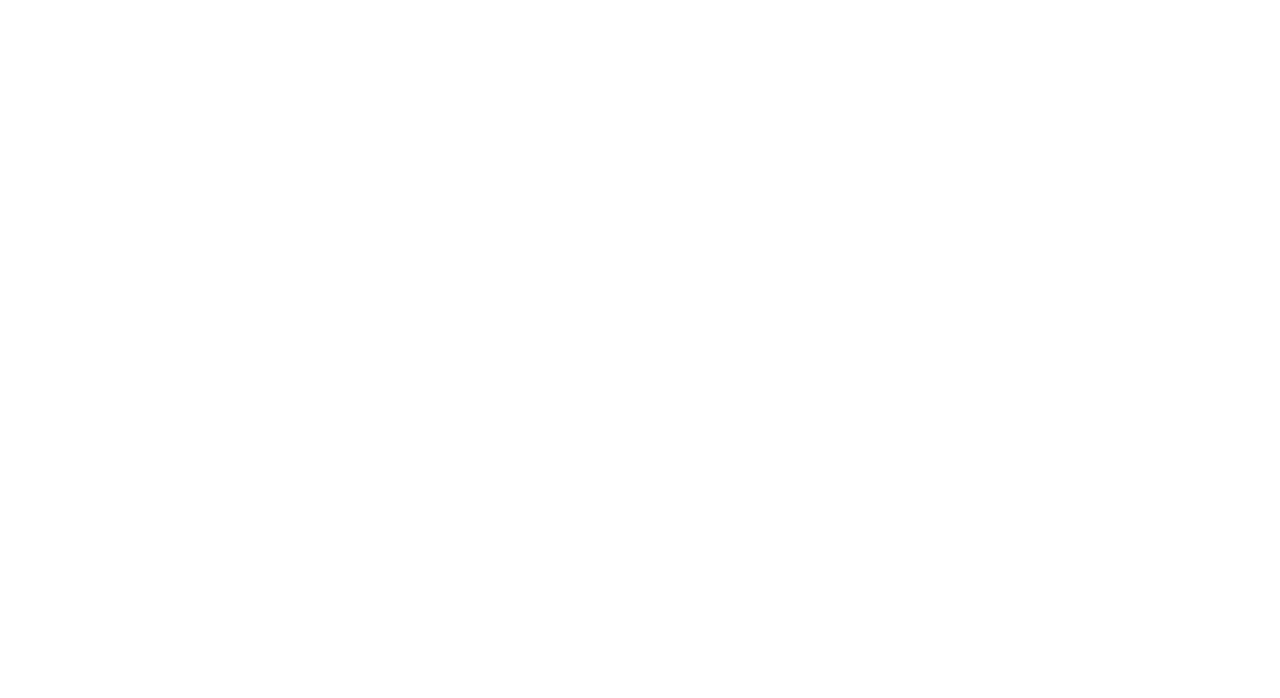
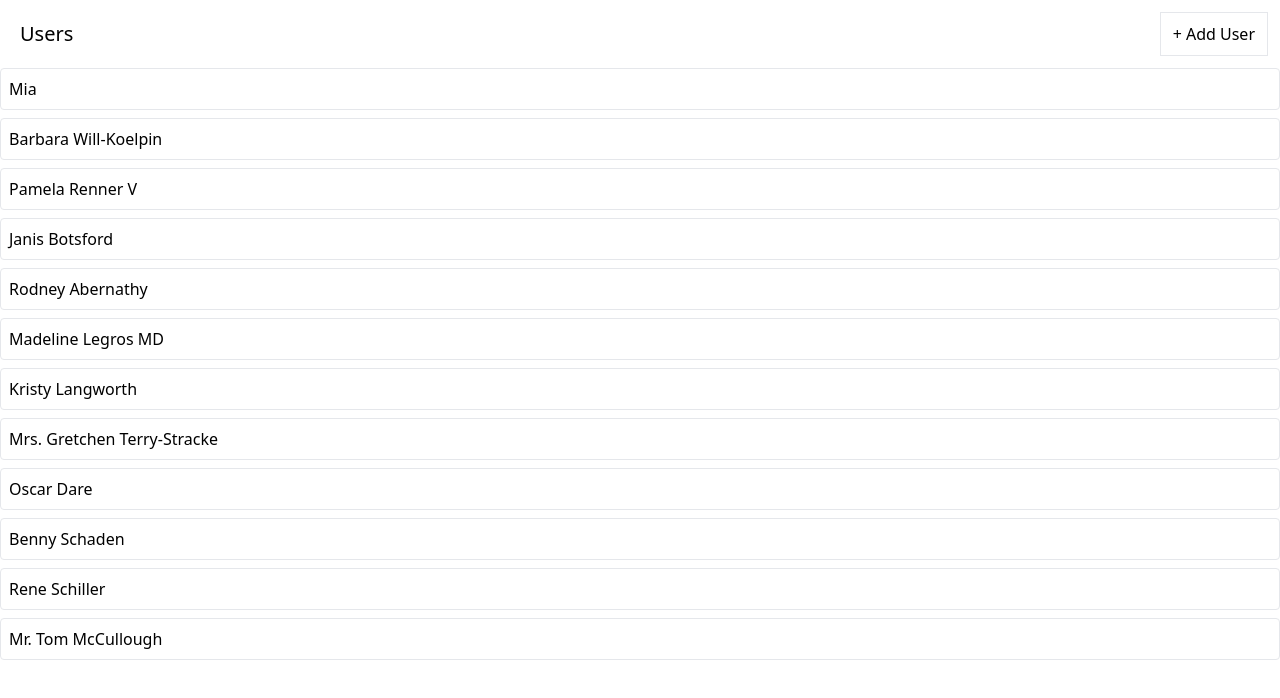
Before and after one commit to LombardiniJere/MediaVarious-ReactApp, a React (Create React App) app: page / in a window 1280 px wide. Shown: the top 698 px of the page. Built offline with nearby package versions, Linux system fonts and the light colour scheme; data requests are answered from the project's data file.

Commit message:
useThunk & hooks

```diff
--- a/db.json
+++ b/db.json
@@ -1,5 +1,54 @@
 {
-  "users": [ { "name": "Mia" }],
+  "users": [
+    {
+      "id": 1,
+      "name": "Mia"
+    },
+    {
+      "name": "Barbara Will-Koelpin",
+      "id": 2
+    },
+    {
+      "name": "Pamela Renner V",
+      "id": 3
+    },
+    {
+      "name": "Janis Botsford",
+      "id": 4
+    },
+    {
+      "name": "Rodney Abernathy",
+      "id": 5
+    },
+    {
+      "name": "Madeline Legros MD",
+      "id": 6
+    },
+    {
+      "name": "Kristy Langworth",
+      "id": 7
+    },
+    {
+      "name": "Mrs. Gretchen Terry-Stracke",
+      "id": 8
+    },
+    {
+      "name": "Oscar Dare",
+      "id": 9
+    },
+    {
+      "name": "Benny Schaden",
+      "id": 10
+    },
+    {
+      "name": "Rene Schiller",
+      "id": 11
+    },
+    {
+      "name": "Mr. Tom McCullough",
+      "id": 12
+    }
+  ],
   "albums": [],
   "photos": []
 }
--- a/src/components/UsersList.js
+++ b/src/components/UsersList.js
@@ -1,29 +1,55 @@
 import { useEffect } from "react";
-import { useDispatch, useSelector } from "react-redux";
-import { fetchUsers } from "../store/thunks/fetchUsers";
+import { useSelector } from "react-redux";
+import { fetchUsers, addUser } from "../store";
+import { useThunk } from "../hooks/use-thunk";
+import Button from "./Button";
 import Skeleton from "./Skeleton";
 
-function UserList () {
-  const dispatch = useDispatch();
-  const { isLoading, data, error } = useSelector((state) => {
+function UserList() {
+  const [ doFetchUsers, isLoadingUsers, loadingUsersError ] = useThunk(fetchUsers);
+  const [ doCreateUser, isCreatingUser, creatingUserError] = useThunk(addUser);
+
+  const { data } = useSelector((state) => {
     return state.users;
   });
 
   useEffect(() => {
-    dispatch(fetchUsers());
-  }, [dispatch]);
+    doFetchUsers();
+  },[doFetchUsers]);
+
+  const handleAddUser = () => {
+    doCreateUser();
+  };
 
   // times={6} : number of gray color bars loading
-  if (isLoading) {
+  if (isLoadingUsers) {
     return <Skeleton times={6} className='h-10 w-full' />
   };
-  if (error) {
+  if (loadingUsersError) {
     return <div>Error fetching data...</div>;
   };
 
+  const renderedUsers = data.map((user) => {
+    return <div key={user.id} className="mb-2 border rounded">
+      <div className="flex p-2 justify-between items-center cursor-pointer">
+        {user.name}
+      </div>
+    </div>
+  });
+
+
   return (
     <div>
-      {data.lenght}
+      <div className="flex flex-row justify-between m-3">
+        <h1 className="m-2 text-xl">Users</h1>
+        { isCreatingUser ? (
+          'Creating user...'
+        ) : (
+          <Button onClick={ handleAddUser }>+ Add User</Button>
+        )}
+        {creatingUserError && 'Error creating User...'}
+      </div>
+      {renderedUsers}
     </div>
   )
 };
--- /dev/null
+++ b/src/hooks/use-thunk.js
@@ -0,0 +1,18 @@
+import { useState, useCallback } from "react";
+import { useDispatch } from "react-redux";
+
+export function useThunk(thunk) {
+  const [ isLoading, setIsLoading ] = useState(false);
+  const [ error, setError ] = useState(false);
+  const dispatch = useDispatch();
+
+  const runThunk = useCallback((argument) => {
+    setIsLoading(true)
+    dispatch(thunk(argument))
+      .unwrap()
+      .catch((err) => setError(err))
+      .finally(() => setIsLoading(false));
+  }, [dispatch, thunk]);
+
+  return [ runThunk, isLoading, error ];
+};
--- a/src/store/index.js
+++ b/src/store/index.js
@@ -6,3 +6,6 @@
     users: usersReducer,
   },
 });
+
+export * from './thunks/fetchUsers';
+export * from './thunks/addUser';
--- a/src/store/slices/usersSlice.js
+++ b/src/store/slices/usersSlice.js
@@ -1,5 +1,7 @@
 import { createSlice } from "@reduxjs/toolkit";
 import { fetchUsers } from "../thunks/fetchUsers";
+import { addUser } from "../thunks/addUser";
+
 
 const usersSlice = createSlice({
   name: 'users',
@@ -20,6 +22,18 @@
       state.isLoading = false;
       state.error = action.error;
     });
+
+    builder.addCase(addUser.pending, (state, action) => {
+      state.isLoading = true;
+    });
+    builder.addCase(addUser.fulfilled, (state, action) => {
+      state.isLoading = false;
+      state.data.push(action.payload);
+    });
+    builder.addCase(addUser.rejected, (state, action) => {
+      state.isLoading = false;
+      state.error = action.error;
+    });
   },
 });
 
--- /dev/null
+++ b/src/store/thunks/addUser.js
@@ -0,0 +1,13 @@
+import { createAsyncThunk } from "@reduxjs/toolkit";
+import axios from "axios";
+import { faker } from "@faker-js/faker";
+
+const addUser = createAsyncThunk ('users/add', async () => {
+  const response = await axios.post('http://localhost:3005/users', {
+    name: faker.person.fullName(),
+  });
+
+  return response.data;
+});
+
+export { addUser };
```
